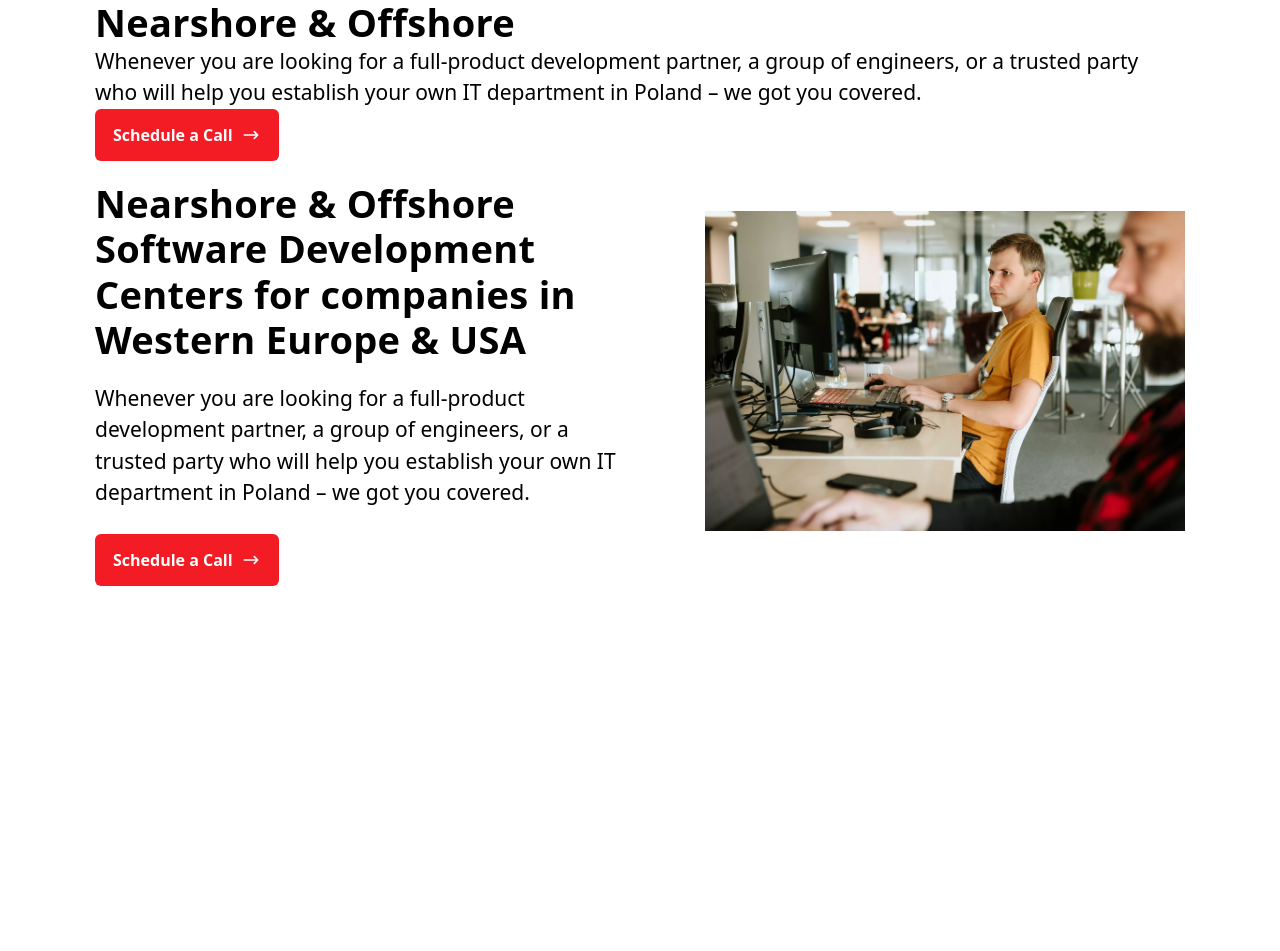
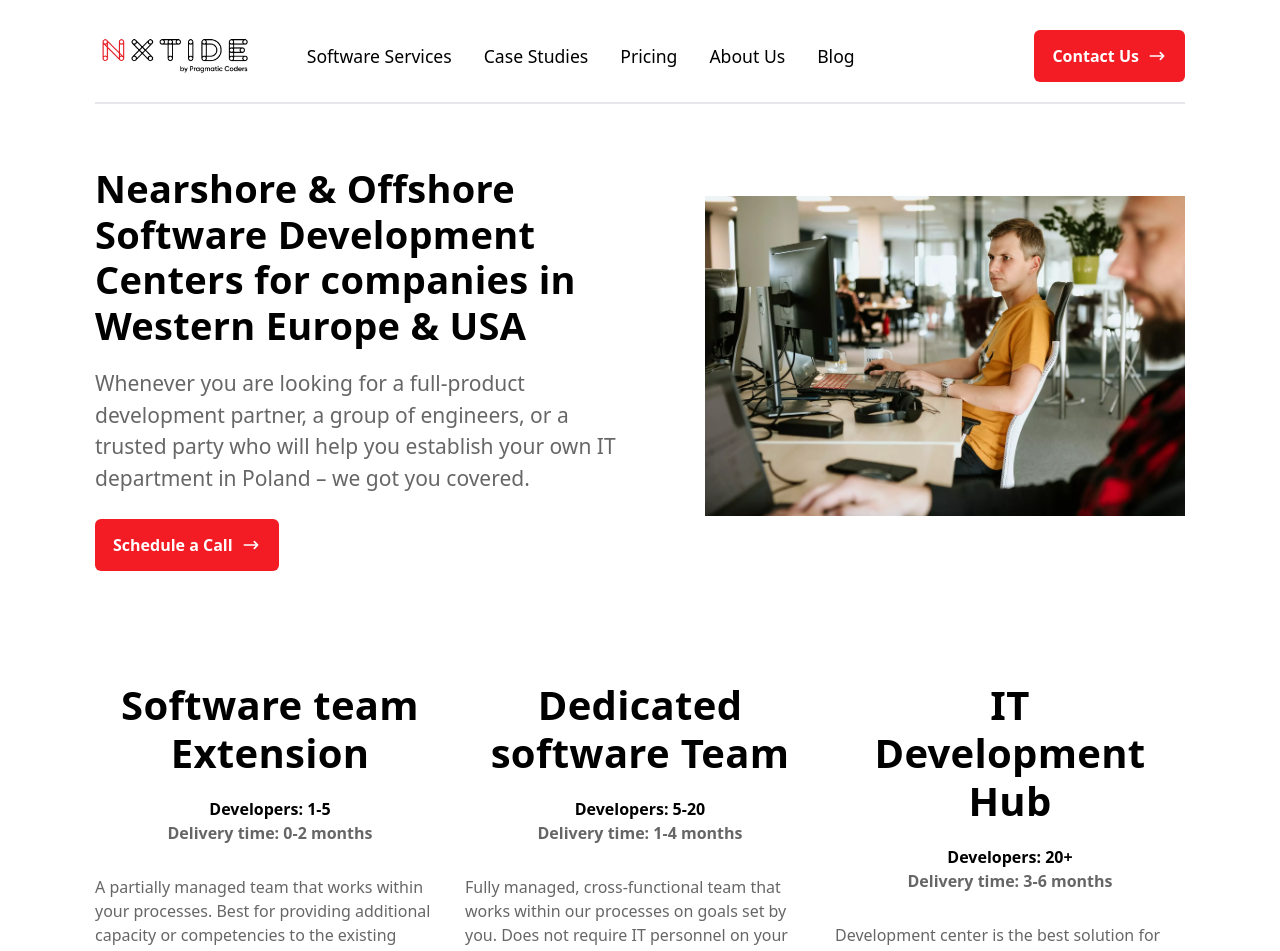
Before and after one commit to kobashix/dqm, a React (Vite) app: page / in a window 1280 px wide. Shown: the top 951 px of the page. Before the commit the page ends 800 px from the top, so only its background shows below. Built offline with nearby package versions, Linux system fonts and the light colour scheme.

Commit message:
team section done

```diff
--- a/src/components/HomePage/Teams.jsx
+++ b/src/components/HomePage/Teams.jsx
@@ -0,0 +1,51 @@
+import { team } from "../../constants"
+import styles from "../../style"
+
+const Teams = ({}) => {
+  return (
+    <section className={`${styles.boxWidth} py-[80px]`}>
+        <div className="flex flex-col justify-between md:flex-row">
+            {team.map((item) => (
+
+                // MAIN CONTENT
+
+                <div className="">
+
+                    {/* CONTENT TITLE */}
+
+                    <div className="flex items-center justify-center text-center">
+                        <h1 className={`${styles.heading1} text-[40px] py-[10px] max-w-[300px]`}>
+                            {item.teamTitle}
+                            <br/>
+                            <span></span>
+                        </h1>
+                    </div>
+                    <div className="">
+
+                        {/* CONTENT DEV & TIME */}
+
+                        <div className="flex flex-col items-center justify-center py-[10px]">
+                            <p className="font-semibold">
+                                Developers: {item.developers}
+                            </p>
+                            <p className="font-semibold text-black/60">
+                                Delivery time: {item.time}
+                            </p>
+                        </div>
+
+                        {/* CONTENT DESCRIPTION */}
+
+                        <div className={`py-[20px] md:max-w-[350px] `}>
+                            <p className=" text-black/60">
+                                {item.description}
+                            </p>
+                        </div>
+                    </div>
+                </div>
+            ))}
+        </div>
+    </section>
+  )
+}
+
+export default Teams
--- a/src/components/common/Navbar.jsx
+++ b/src/components/common/Navbar.jsx
@@ -1,8 +1,45 @@
-import React from 'react'
+import styles from "../../style"
+import { navLink } from "../../constants"
+import Button from "./Button"
+import logo from '../../assets/icons/logo.png'
 
 const Navbar = () => {
   return (
-    <div>Navbar</div>
+    <section className={`${styles.boxWidth} py-[10px]`}>
+      <div className="flex items-center justify-between py-[20px] border-b-2 mb-8">
+        <div>
+          <img
+          src={logo}
+          alt="logo"
+          width={160}
+          height={61}
+          />
+        </div>
+        <nav className="mr-32">
+          <ul className="flex gap-8">
+            {navLink.map((link) => (
+              <li className="">
+                <a
+                href=""
+                className="text-[1.1rem] hover:text-[#f41c24] transition duration-500 ease-in-out]"
+                >
+                  {link.id}
+                </a>
+              </li>
+            ))}
+          </ul>
+        </nav>
+        <div>
+        <Button
+        text="Contact Us"
+        color="bg-[#f41c24]"
+        r={244}
+        g={28}
+        b={36}
+        />
+        </div>
+      </div>
+    </section>
   )
 }
 
--- a/src/components/common/Showcase.jsx
+++ b/src/components/common/Showcase.jsx
@@ -16,7 +16,7 @@ const Showcase = ({index}) => {
                 <h1 className={`${styles.heading1} mb-[10px] `}>
                     {showcase[index].title}
                 </h1>
-                <p className={`${styles.padding1} pt-[10px] pb-[25px] `}>
+                <p className={`${styles.paragraph1} pt-[10px] pb-[25px] text-black/60 `}>
                     {showcase[index].description}
                 </p>
 
--- a/src/constants/index.js
+++ b/src/constants/index.js
@@ -26,3 +26,47 @@ export const showcase = [
         description: "KodyPay challenge here was to boost the development process by adding experienced developers to their existing team and integrating them with the local team in Berkshire, England. ",
     },
 ]
+
+export const navLink = [
+    {
+        id: "Software Services",
+        url: "",
+    },
+    {
+        id: "Case Studies",
+        url: "",
+    },
+    {
+        id: "Pricing",
+        url: "",
+    },
+    {
+        id: "About Us",
+        url: "",
+    },
+    {
+        id: "Blog",
+        url: "",
+    },
+]
+
+export const team = [
+    {
+        teamTitle: "Software team Extension",
+        developers: "1-5",
+        time: "0-2 months",
+        description: "A partially managed team that works within your processes. Best for providing additional capacity or competencies to the existing teams.",
+    },
+    {
+        teamTitle: "Dedicated software Team",
+        developers: "5-20",
+        time: "1-4 months",
+        description: "Fully managed, cross-functional team that works within our processes on goals set by you. Does not require IT personnel on your side.",
+    },
+    {
+        teamTitle: "IT Development Hub",
+        developers: "20+",
+        time: "3-6 months",
+        description: "Development center is the best solution for scale-ups and corporations looking for long-term engagement and cost optimization.",
+    },
+]
--- a/src/pages/Home.jsx
+++ b/src/pages/Home.jsx
@@ -1,24 +1,17 @@
+import Teams from "../components/HomePage/Teams"
 import Button from "../components/common/Button"
+import Navbar from "../components/common/Navbar"
 import Showcase from "../components/common/Showcase"
 import styles from "../style"
 
 const Home = () => {
   return (
     <>
-      <div className={`${styles.heading1} ${styles.boxWidth} `}>Nearshore & Offshore</div>
-      <div className={`${styles.padding1} ${styles.boxWidth} `}>Whenever you are looking for a full-product development partner, a group of engineers, or a trusted party who will help you establish your own IT department in Poland – we got you covered.</div>
-      <div className={`${styles.boxWidth}`}>
-        <Button
-        text="Schedule a Call"
-        color="bg-[#f41c24]"
-        r={244}
-        g={28}
-        b={36}
-        />
+        <Navbar />
         <Showcase
         index={0}
         />
-      </div>
+        <Teams />
     </>
   )
 }
--- a/src/style.js
+++ b/src/style.js
@@ -4,7 +4,7 @@ const style = {
 
     heading1: "font-semibold text-[38px] tracking-[0.3px] leading-[1.2]",
 
-    padding1: "font-regular text-[21px]",
+    paragraph1: "font-regular text-[21px]",
 
     flexCenter: "flex justify-center items-center",
     flexStart: "flex justify-start items-start",
```
Also changed, not shown: src/assets/icons/logo.png (added).
